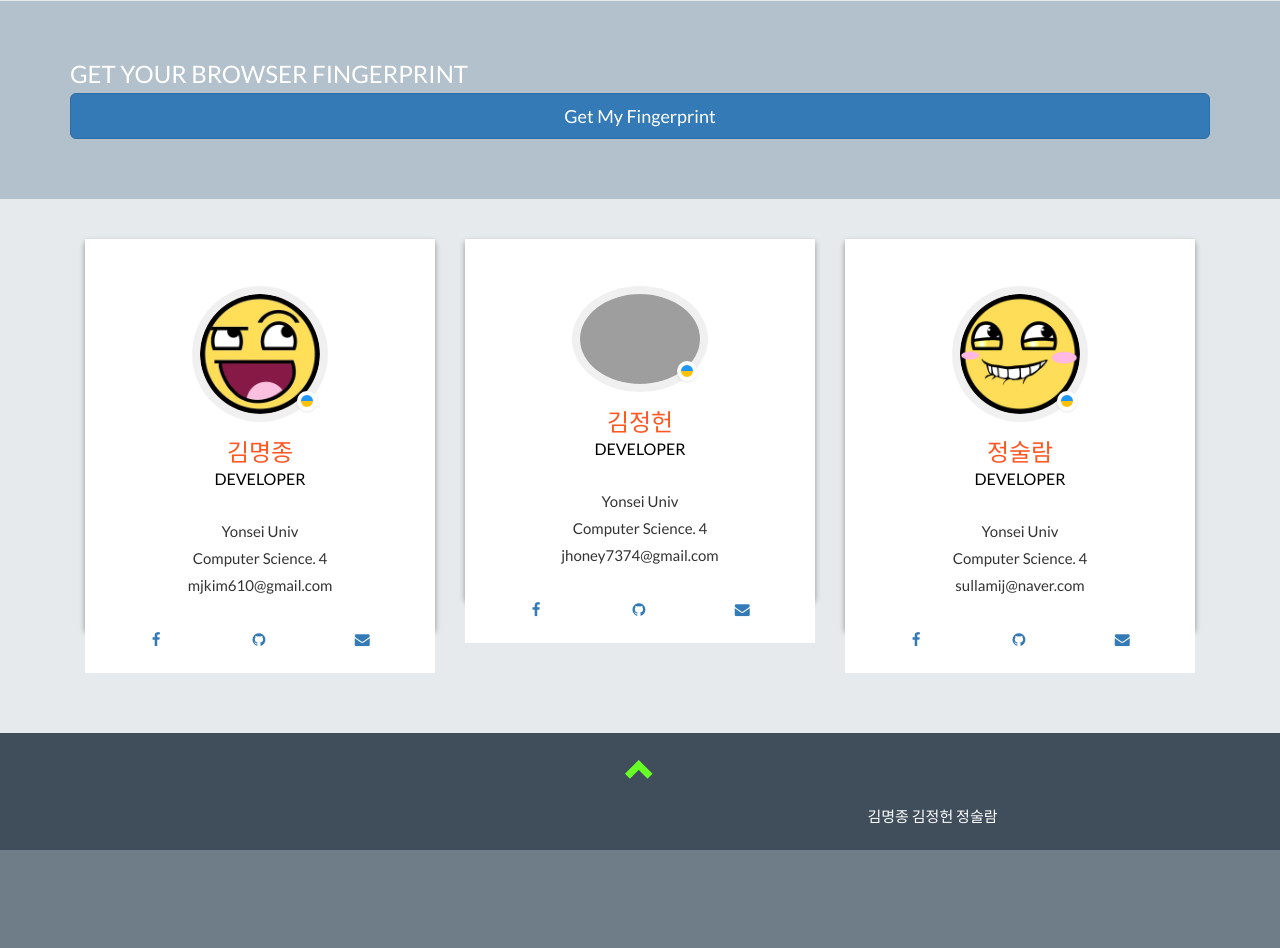
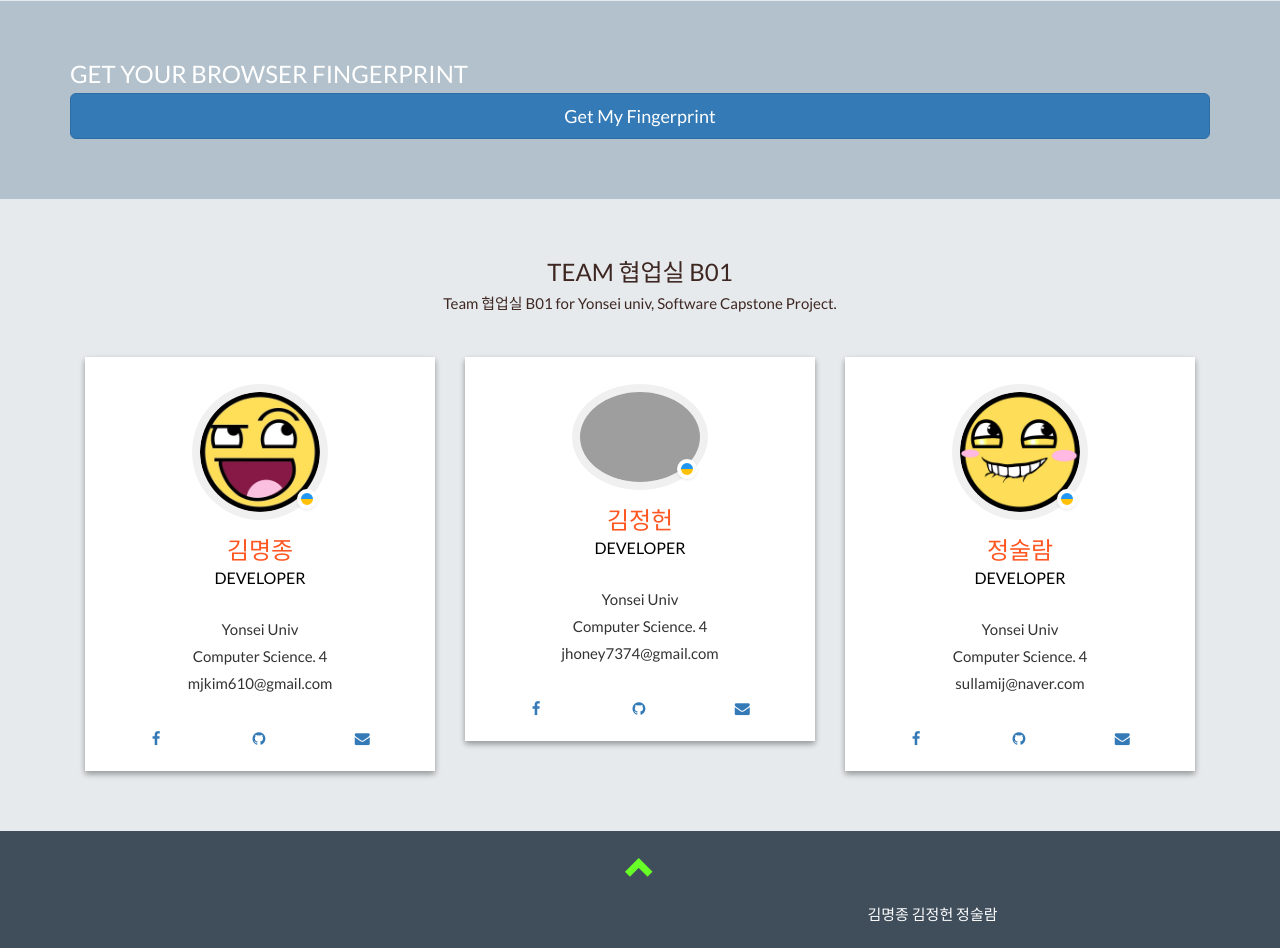
Before and after one commit to mjkim610/sherlock, a PHP site: page / in a window 1280 px wide. Shown: the part 1185-2133 px from the top of the page. Before the commit the page ends 2035 px from the top, so only its background shows below. Run offline with PHP 8.4, Linux system fonts and the light colour scheme; grey boxes are pictures that could not be loaded.

Commit message:
css 수정

```diff
--- a/css/style.css
+++ b/css/style.css
@@ -502,6 +502,7 @@ box-shadow: 1px 5px 20px -5px rgba(0,0,0,0.7);
 }
 
 .profile-card {
+  overflow: hidden;
   -webkit-box-shadow: 0px 3px 6px rgba(0, 0, 0, 0.16), 0px 3px 6px rgba(0, 0, 0, 0.23);
 }
 
@@ -690,3 +691,12 @@ box-shadow: 1px 5px 20px -5px rgba(0,0,0,0.7);
     /*float: none;*/
   }
 }
+
+
+.team-info {
+  margin-bottom: 30px;
+}
+
+.team-sub {
+
+}
--- a/index.php
+++ b/index.php
@@ -39,25 +39,7 @@
         </div>
     </div>
 </div>
-<!--
-<div class="cont_forms" >
-    <div class="cont_img_back_">
-    <img src="https://images.unsplash.com/42/U7Fc1sy5SCUDIu4tlJY3_NY_by_PhilippHenzler_philmotion.de.jpg?ixlib=rb-0.3.5&q=50&fm=jpg&crop=entropy&s=7686972873678f32efaf2cd79671673d" alt="" />
-    </div>
-</div> -->
 
-<!-- <div class="container-fluid top-part">
-    <div class="container">
-      <div class="row">
-        <div class="col-sm-3 col-sm-offset-2">
-        asdasd
-        </div>
-        <div class="col-sm-3 col-sm-offset-2">
-asdasdasd
-        </div>
-      </div>
-    </div>
-</div> -->
 <!-- 서비스 단계 -->
 <div class="container-fluid tran-light-gray">
     <div class="container">
@@ -112,9 +94,14 @@ asdasdasd
 <div class="container-fluid tran-gray">
     <div class="container">
         <div class="row">
+            <div class="col-sm-12 text-center team-info">
+                    <h2>Team 협업실 B01</h2>
+                    <p class="team-sub">Team 협업실 B01 for Yonsei univ, Software Capstone Project.</p>
+            </div>
             <div class="col-sm-12">
-                <div class="col-sm-4 team-card">
-                    <div class="profile-card">
+                <div class="col-sm-4">
+                    <div class="team-card">
+                        <div class="profile-card">
                       <header>
                         <!-- here’s the avatar -->
                         <a target="_blank" href="#">
@@ -159,11 +146,12 @@ asdasdasd
                         </li>
 
                       </ul>
-
+                        </div>
                     </div>
                 </div>
-                <div class="col-sm-4 team-card">
-                    <div class="profile-card">
+                <div class="col-sm-4">
+                    <div class="team-card">
+                        <div class="profile-card">
                       <header>
                         <!-- here’s the avatar -->
                         <a target="_blank" href="#">
@@ -208,11 +196,12 @@ asdasdasd
                         </li>
 
                       </ul>
-
+                        </div>
                     </div>
                 </div>
-                <div class="col-sm-4 team-card">
-                    <div class="profile-card">
+                <div class="col-sm-4">
+                    <div class="team-card">
+                        <div class="profile-card">
                       <header>
                         <!-- here’s the avatar -->
                         <a target="_blank" href="#">
@@ -257,7 +246,7 @@ asdasdasd
                         </li>
 
                       </ul>
-
+                        </div>
                     </div>
                 </div>
             </div>
```
Also changed, not shown: css/agency.css (deleted, +0 -43 lines).
